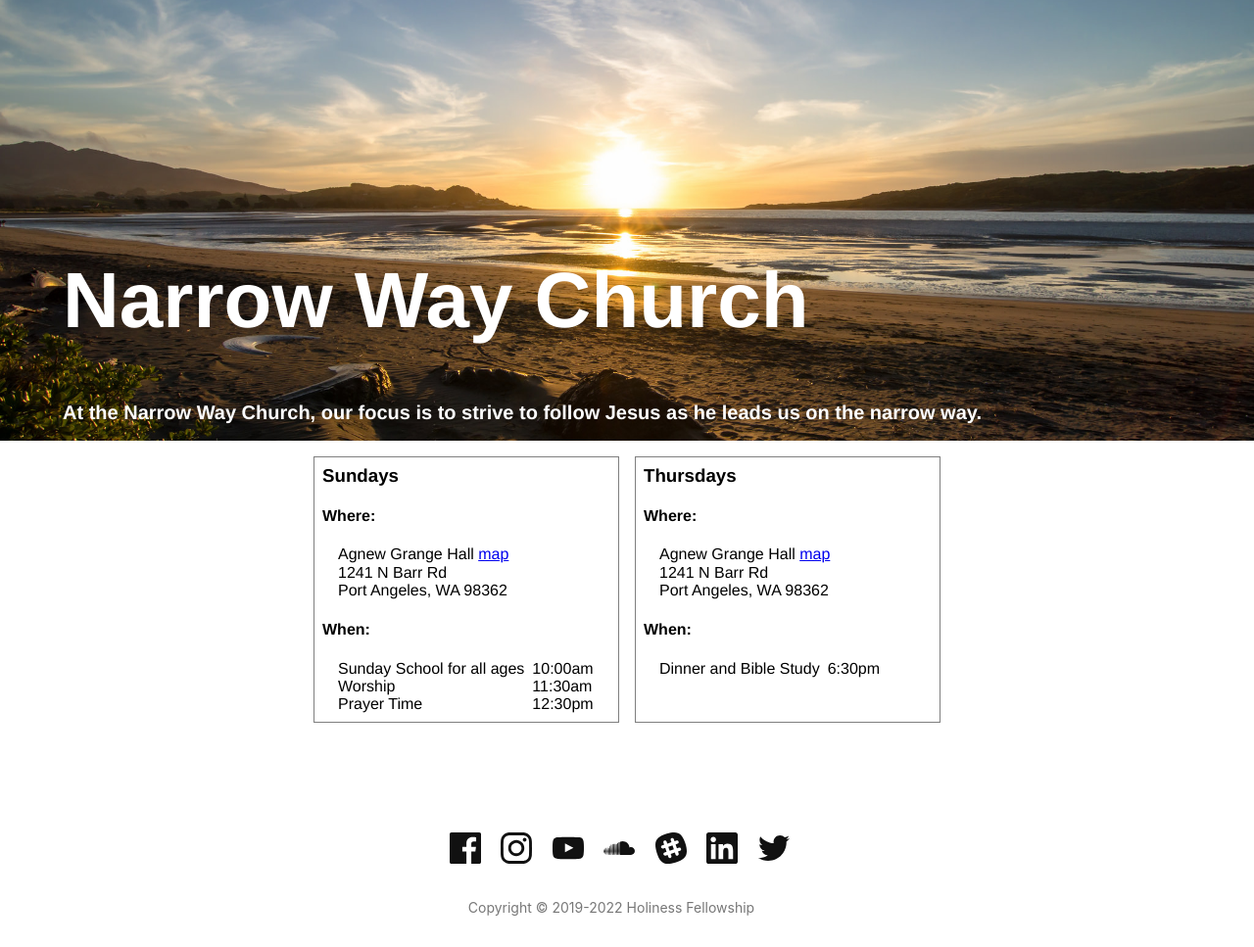
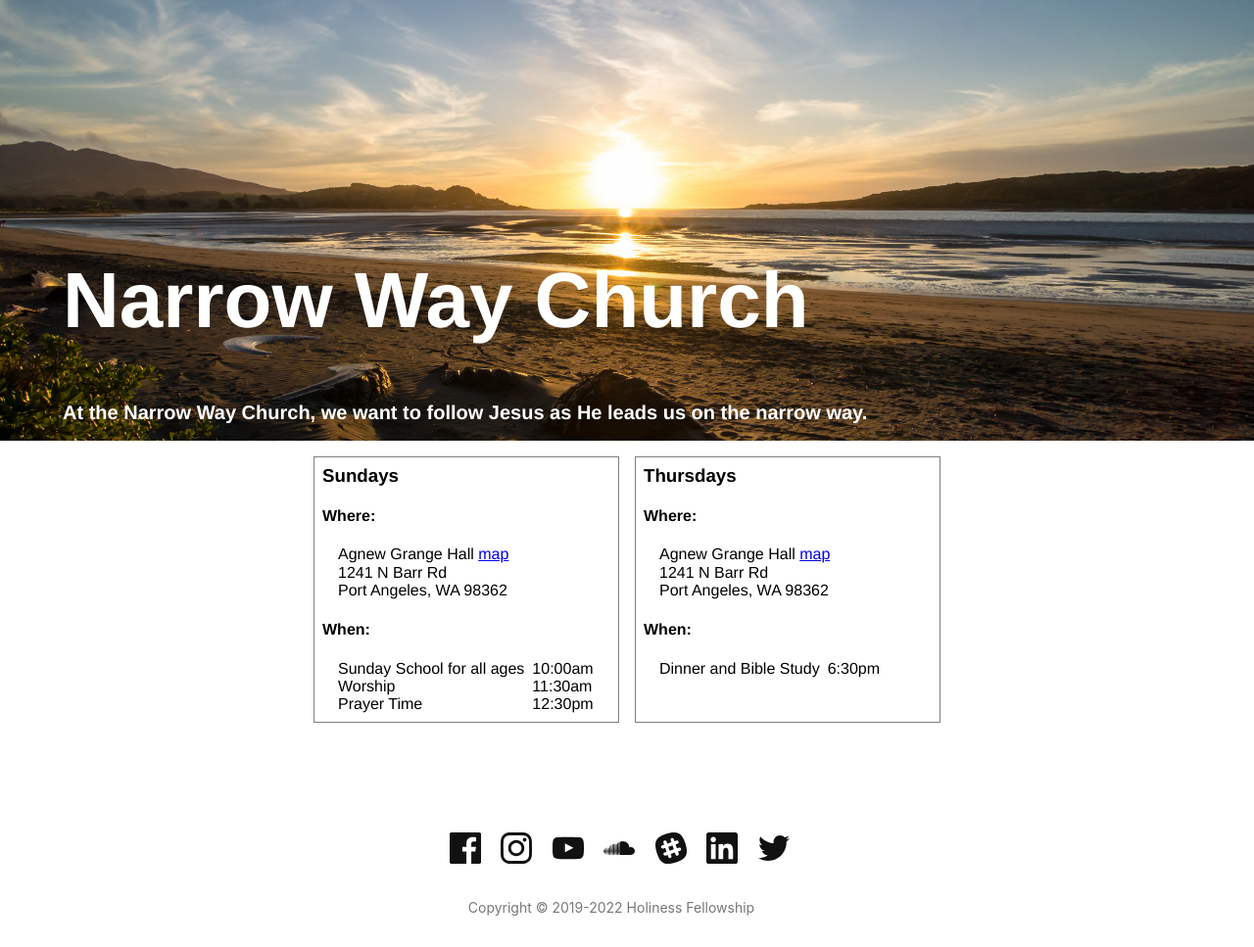
Before and after one commit to narrowwaychurch/narrowwaychurch.github.io, a Jekyll site: the page built from index.html, in a window 1280 px wide. Shown: the whole page at 98% size. Built offline with Jekyll 4.4.1, drawn with Linux system fonts in a browser that asks for light colours; nearby versions of some CDN libraries.

Commit message:
Update _config.yml

```diff
--- a/_config.yml
+++ b/_config.yml
@@ -1,7 +1,7 @@
 title: Narrow Way Church
 name: Narrow Way Church
 description: >-
-  At the Narrow Way Church, our focus is to strive to follow Jesus as he leads us on the narrow way.
+  At the Narrow Way Church, we want to follow Jesus as He leads us on the narrow way.
 baseurl: ""
 url: "https://narrowwaychurch.github.io"
 
```
